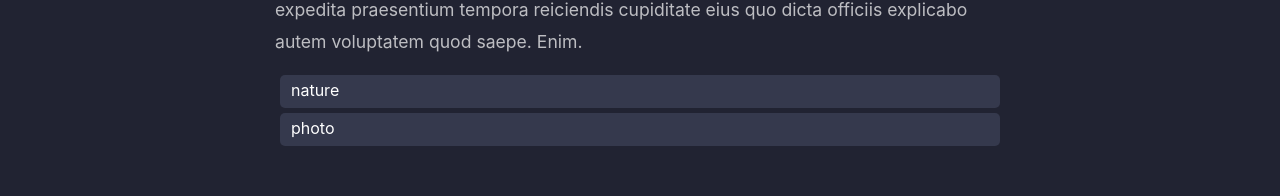
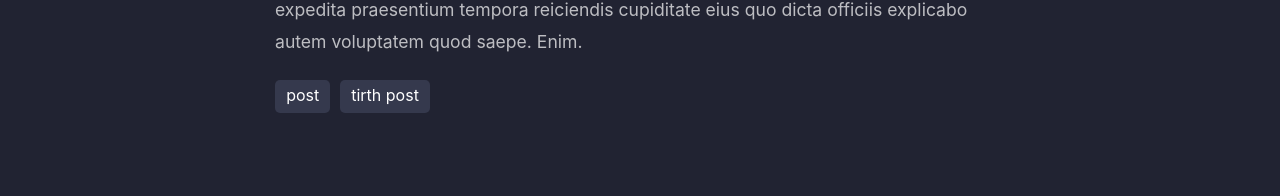
Before and after one commit to nafasebra/CRUD-app-redux, a React (Create React App) app: page /post/1112222 in a window 1280 px wide. Shown: the part 823-1019 px from the top of the page. Built offline with nearby package versions, Linux system fonts and the light colour scheme.

Commit message:
Fetch topics in open the post page

```diff
--- a/src/components/card/Card.css
+++ b/src/components/card/Card.css
@@ -22,6 +22,7 @@
     box-shadow: 0 3px 6px #2a2d3e5d;
     border-radius: 10px;
     overflow: hidden;
+    user-select: none;
 }
 
 .card_header{
@@ -65,6 +66,7 @@
 }
 .card_desc{
     color: #f0f0f0aa;
+    word-wrap: break-word;
 }
 
 .card_topics{
--- a/src/components/modal/child/AddPost.js
+++ b/src/components/modal/child/AddPost.js
@@ -128,7 +128,7 @@ const Addpost = () => {
         placeholder="post description"
         className="form_input"
         rows="10"
-        value=""
+        value={entryPostInfos.description}
         onChange={(e) => {
           setEnteryPostInfos((prev) => {
             return {
--- a/src/pages/OpenThePost.js
+++ b/src/pages/OpenThePost.js
@@ -60,8 +60,13 @@ function OpenThePost() {
         )}
         <p>{selectedData[0]?.description}</p>
 
-        <div className="card_topic">nature</div>
-        <div className="card_topic">photo</div>
+        <div className="card_topics">
+          {
+            selectedData[0]?.topics.map((item, index) => (
+              <div className="card_topic" key={index}>{item}</div>
+            ))
+          }
+        </div>
       </div>
       <Footer />
     </>
```
